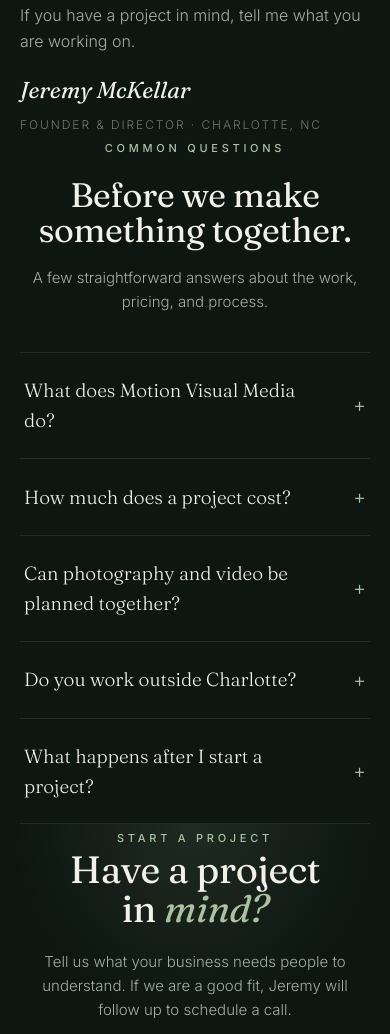
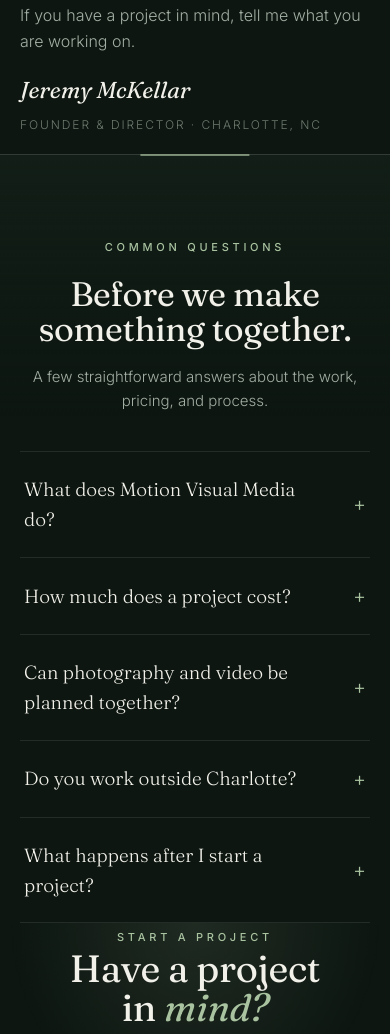
Before and after one commit to jmckella/motionvisualmedia, a plain HTML site: page index.html in a window 390 px wide. Shown: the part 5316-6350 px from the top of the page. Drawn offline with Linux system fonts and the light colour scheme.

Commit message:
Separate homepage FAQ section

```diff
--- a/index.html
+++ b/index.html
@@ -250,6 +250,8 @@
   /* ABOUT */
   .about-section{position:relative;margin-top:clamp(28px,5vw,72px);border-top:1px solid var(--line-2);background:linear-gradient(180deg,var(--bg-soft),transparent 34%)}
   .about-grid{display:grid;grid-template-columns:.85fr 1.15fr;gap:64px;align-items:center}
+  .faq-section{position:relative;margin-top:clamp(18px,3vw,40px);padding-top:clamp(88px,10vw,120px);border-top:1px solid var(--line-2);background:linear-gradient(180deg,var(--bg-soft),transparent 34%)}
+  .faq-section::before{content:"";position:absolute;top:-1px;left:50%;width:min(120px,28vw);height:2px;transform:translateX(-50%);background:var(--accent);opacity:.65}
   .faq-grid{max-width:900px;margin:0 auto;border-top:1px solid var(--line)}
   .faq{border-bottom:1px solid var(--line)}
   .faq summary{cursor:pointer;list-style:none;padding:22px 4px;font-family:var(--display);font-size:clamp(19px,2vw,25px);display:flex;justify-content:space-between;gap:24px;align-items:center}
@@ -339,7 +341,7 @@
     .hero h1{font-size:clamp(47px,14vw,72px);margin:22px 0 22px}
     .hero .lead{margin-bottom:30px}
     .hero-layout{gap:30px}.hero-proof{min-height:0;gap:8px}.hero-shot{border-radius:14px}.hero-shot-secondary{aspect-ratio:2/3}.hero-shot-secondary img{object-position:center top}.hero-proof-note{left:10px;bottom:10px;max-width:205px;padding:10px 12px}.hero-proof-note strong{font-size:15px}.hero-proof-note span{font-size:9px}
-    section{padding:68px 0}.sec-head{margin-bottom:38px}.portrait-work-section{padding-top:64px}.about-section{margin-top:28px;padding-top:72px;background:linear-gradient(180deg,var(--bg-soft),transparent 30%)}
+    section{padding:68px 0}.sec-head{margin-bottom:38px}.portrait-work-section{padding-top:64px}.about-section{margin-top:28px;padding-top:72px;background:linear-gradient(180deg,var(--bg-soft),transparent 30%)}.faq-section{margin-top:20px;padding-top:78px}
     .work-rail{grid-auto-columns:calc(100vw - 54px);gap:12px;margin:0 -20px;padding:0 20px 14px;scroll-padding-left:20px}
     .rail-controls{grid-template-columns:1fr auto;gap:12px;margin-top:12px}.rail-hint{display:none}.rail-arrow{width:36px;height:36px}
     .svc-grid{grid-template-columns:none;grid-auto-flow:column;grid-auto-columns:calc(100vw - 54px);gap:12px;overflow-x:auto;scroll-snap-type:x mandatory;scroll-padding-left:20px;overscroll-behavior-inline:contain;margin:0 -20px;padding:0 20px 14px}
@@ -538,7 +540,7 @@
   </div>
 </section>
 
-<section class="wrap" id="faq">
+<section class="wrap faq-section" id="faq">
   <div class="sec-head reveal"><span class="eyebrow">Common Questions</span><h2>Before we make something together.</h2><p>A few straightforward answers about the work, pricing, and process.</p></div>
   <div class="faq-grid">
     <details class="faq reveal"><summary>What does Motion Visual Media do?</summary><p>Motion Visual Media helps founders, teams, and growing businesses communicate more clearly through brand films, brand photography, and ongoing photo and video content. The work is built to explain an offer, humanize a business, support an important moment, or give a team useful content it can keep putting to work.</p></details>
```
